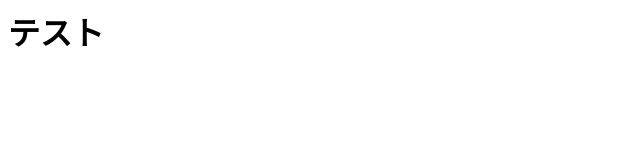
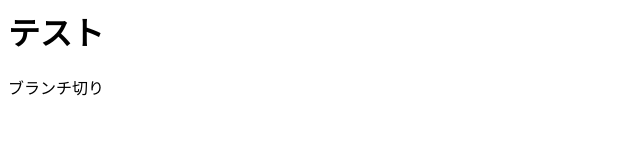
Before and after one commit to tairaifu/git-practice, a plain HTML site: page index.html in a window 1280 px wide. Shown: the whole page, without its empty margins (0-640 px from the left). Drawn offline with Linux system fonts and the light colour scheme.

Commit message:
branch test

```diff
--- a/index.html
+++ b/index.html
@@ -1 +1,2 @@
 <h1>テスト</h1>
+<p>ブランチ切り</p>
```
